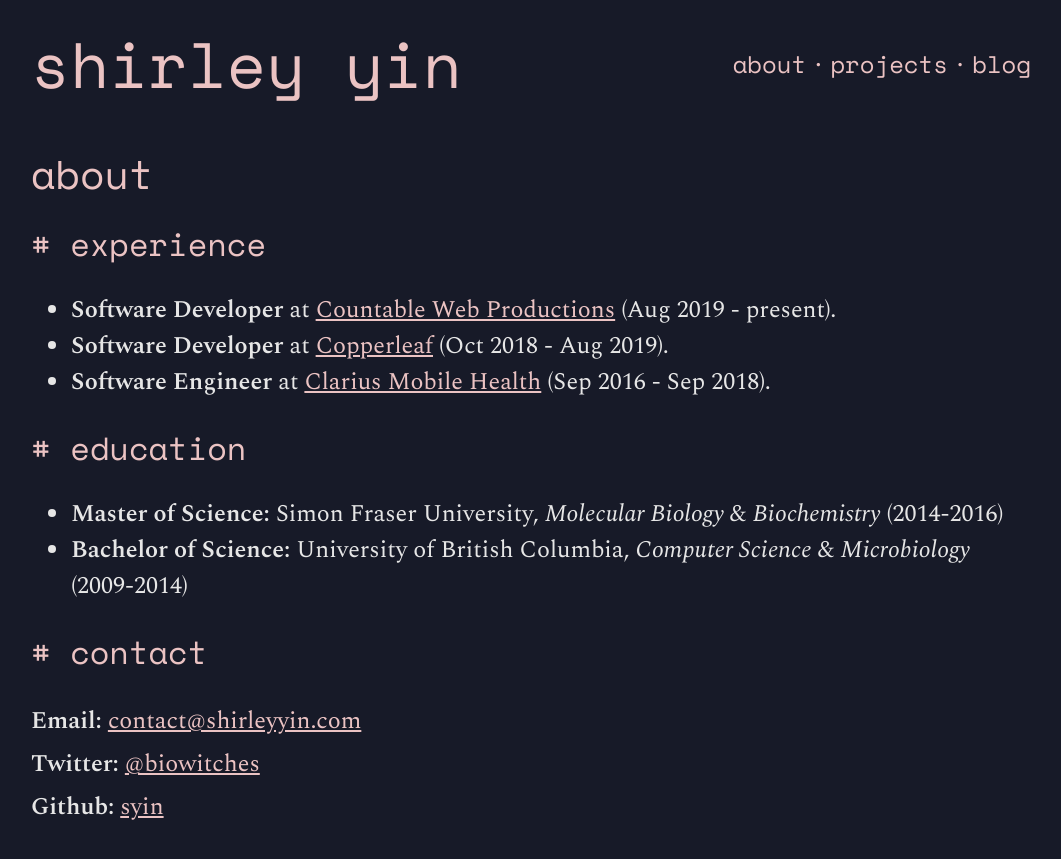
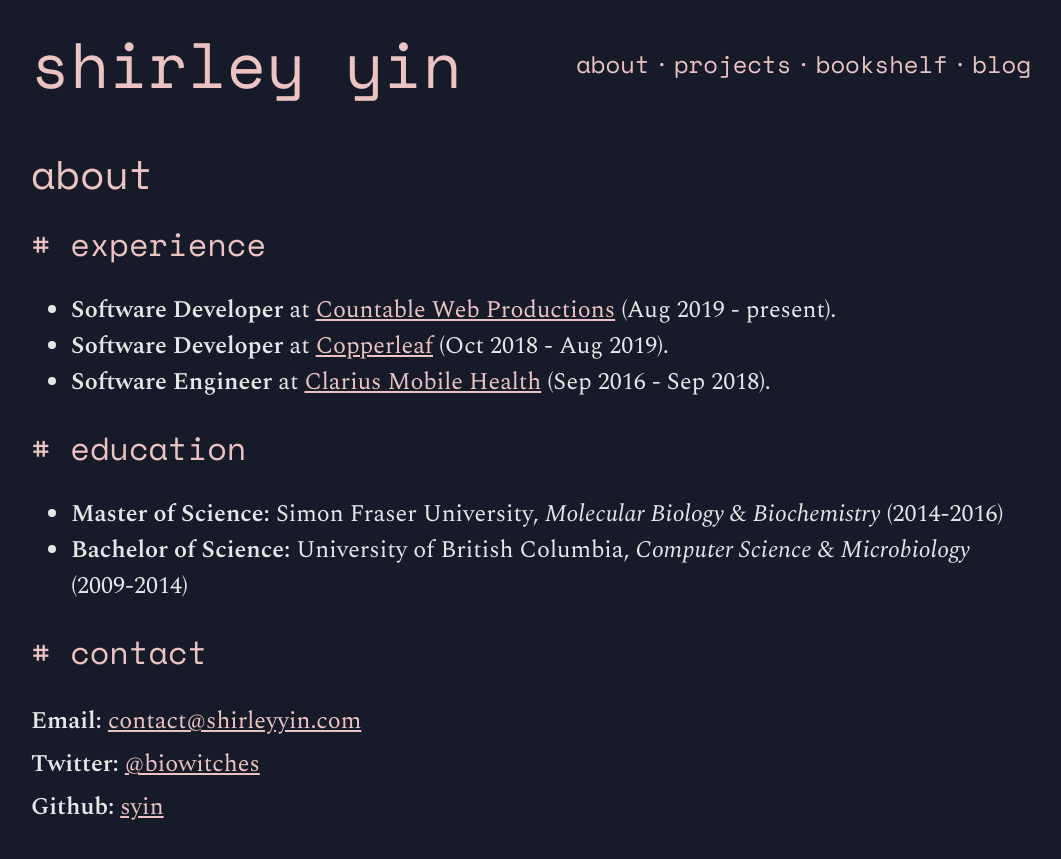
Before and after one commit to syin/syin-website, a Jekyll site: the page built from about.md, in a window 1280 px wide. Shown: the top 859 px of the page, without its empty margins (109-1170 px from the left). Built offline with Jekyll 4.4.1, drawn with Linux system fonts in a browser that asks for light colours.

Commit message:
add bookshelf to nav

```diff
--- a/_includes/header.html
+++ b/_includes/header.html
@@ -1,6 +1,9 @@
 <div class="header">
   <h1><a href="/">{{ site.title }}</a></h1>
   <nav>
-    <a href="/about">about</a><a href="/projects">projects</a><a href="/blog">blog</a>
+    <a href="/about">about</a>
+    <a href="/projects">projects</a>
+    <a href="https://bookshelf.shirleyyin.com">bookshelf</a>
+    <a href="/blog">blog</a>
   </nav>
 </div>
--- a/css/style.scss
+++ b/css/style.scss
@@ -78,6 +78,9 @@ h6 {
 
   nav {
     font-family: $mono;
+    display: flex;
+    flex-wrap: wrap;
+
     a {
       text-decoration: none;
     }
@@ -280,3 +283,14 @@ article:last-child {
     }
   }
 }
+
+
+@media screen and (max-width: 450px) {
+  .header nav {
+    flex-direction: column;
+    a:first-child:before {
+      content: '\00B7';
+      padding: 0.3rem;
+    }
+  }
+}
```
